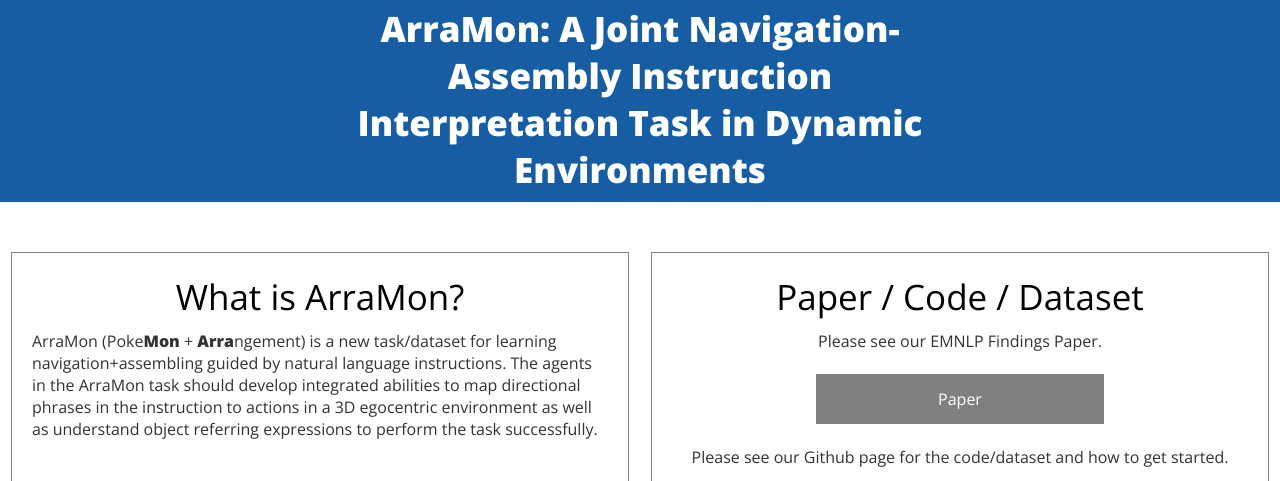
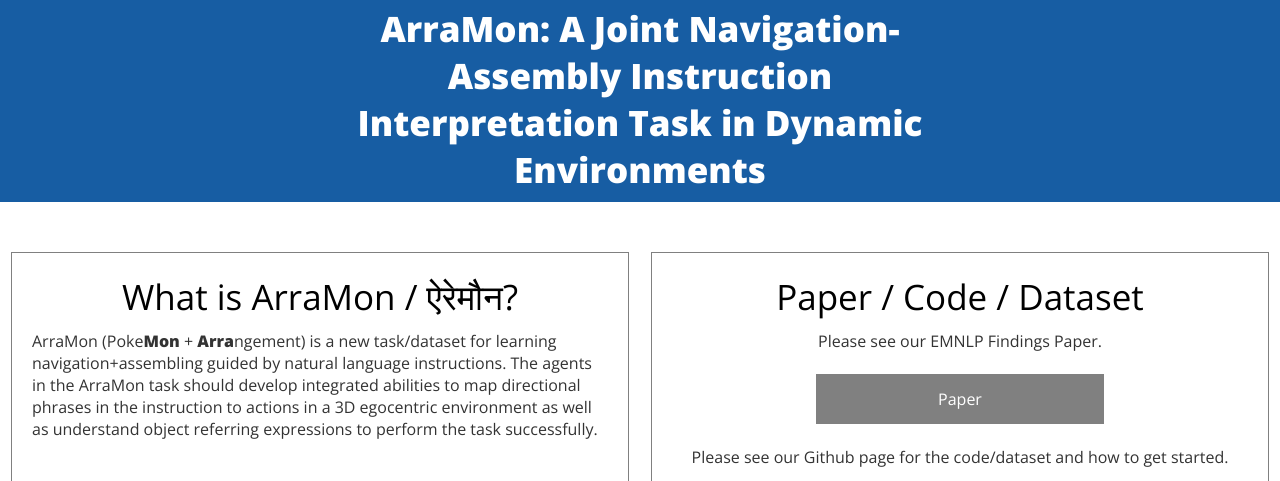
Before and after one commit to arramonunc/arramonunc.github.io, a plain HTML site: page index.html in a window 1280 px wide. Shown: the part 278-759 px from the top of the page. Drawn offline with nearby package versions, Linux system fonts and the light colour scheme.

Commit message:
Updated site

```diff
--- a/index.html
+++ b/index.html
@@ -29,7 +29,7 @@
 			<div class="main-content-left">
 				<div class="content-section">
 					<div class="content-header">
-						What is ArraMon?
+						What is ArraMon / ऐरेमौन?
 					</div>
 					<div class="content-text">
 						<div style="text-align:left;">
```
